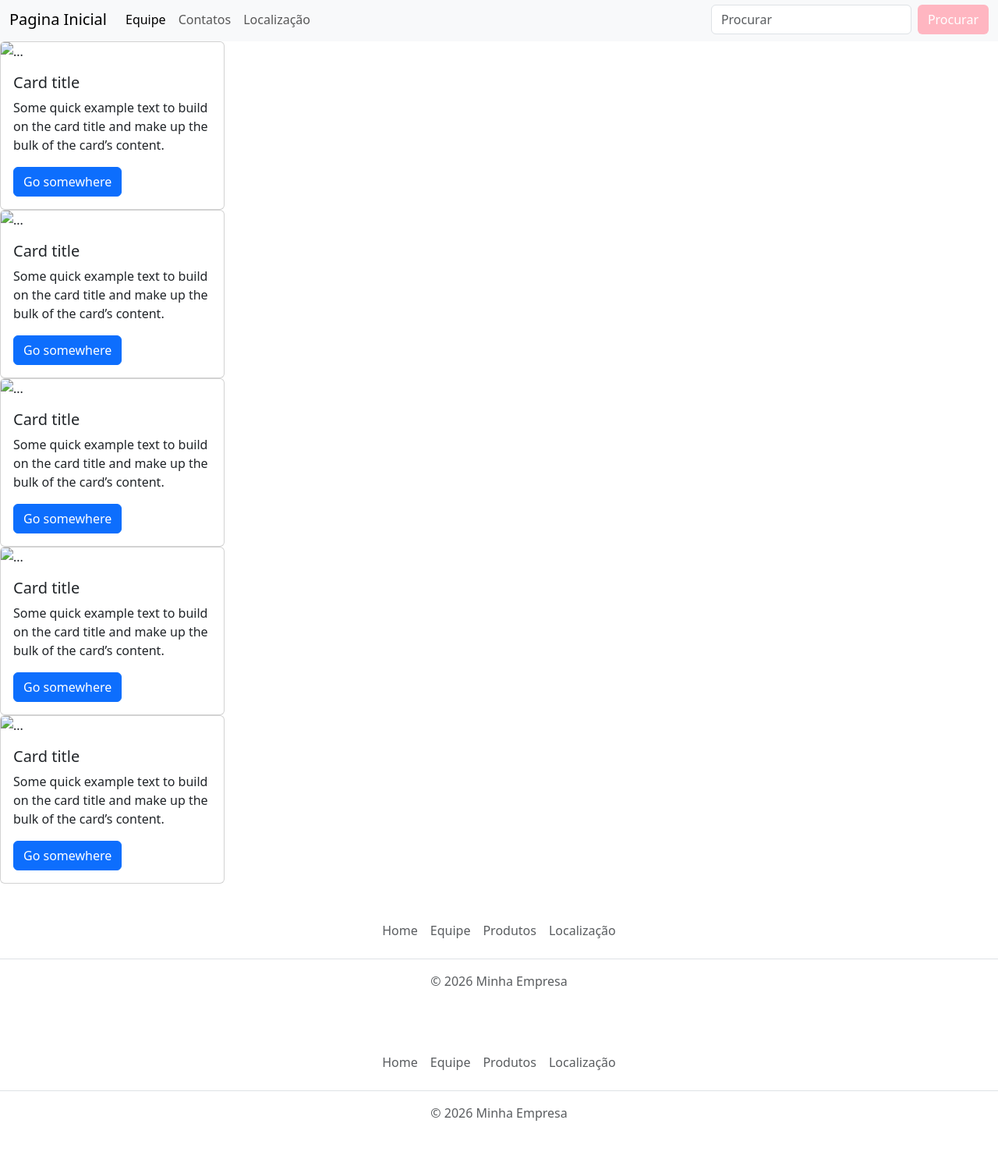
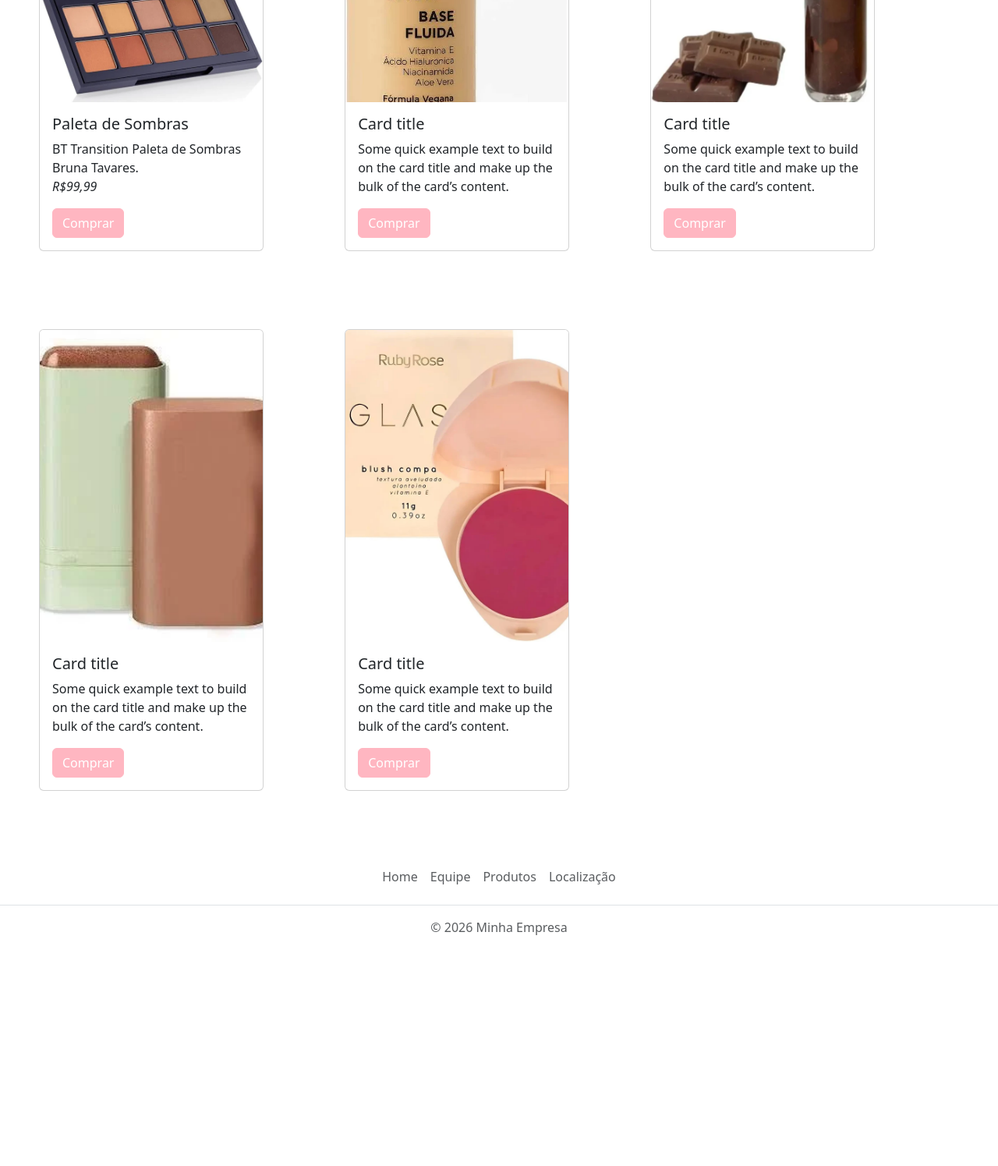
Before and after one commit to graziellypereira-ux/bootstrap, a plain HTML site: page paginas/produtos.html in a window 1280 px wide. Shown: the part 1254-2749 px from the top of the page at 78% size. After the commit the page ends 2511 px from the top, so only its background shows below. Drawn offline with nearby package versions, Linux system fonts and the light colour scheme.

Commit message:
adiciona ícones e imagens de produtos; atualiza HTML e CSS para incluir novos elementos visuais

```diff
--- a/paginas/produtos.html
+++ b/paginas/produtos.html
@@ -4,18 +4,22 @@
         <meta charset="utf-8">
         <meta name="viewport" content="width=device-width, initial-scale=1">
         <title>Produtos</title>
+        <link href="https://cdn.jsdelivr.net/npm/bootstrap@5.3.8/dist/css/bootstrap.min.css" rel="stylesheet" integrity="sha384-sRIl4kxILFvY47J16cr9ZwB07vP4J8+LH7qKQnuqkuIAvNWLzeN8tE5YBujZqJLB" crossorigin="anonymous">
         <!--Favicon-->
-        <link href="https://cdn.jsdelivr.net/npm/bootstrap@5.3.8/dist/css/bootstrap.min.css" rel="stylesheet" integrity="sha384-sRIl4kxILFvY47J16cr9ZwB07vP4J8+LH7qKQnuqkuIAvNWLzeN8tE5YBujZqJLB" crossorigin="anonymous">
+    <link rel="icon" type="image/x-icon" href="../icones/health_and_beauty_24dp_1F1F1F_FILL0_wght400_GRAD0_opsz24.png">
+        <!--Css-->
+    <link rel="StyleSheet" type="text/css" href="../style.css">
     </head>
     <body>
+        <!--Configuração Bootstrap-->
      <script src="https://cdn.jsdelivr.net/npm/bootstrap@5.3.8/dist/js/bootstrap.bundle.min.js" integrity="sha384-FKyoEForCGlyvwx9Hj09JcYn3nv7wiPVlz7YYwJrWVcXK/BmnVDxM+D2scQbITxI" crossorigin="anonymous"></script>
      <script src="https://cdn.jsdelivr.net/npm/@popperjs/core@2.11.8/dist/umd/popper.min.js" integrity="sha384-I7E8VVD/ismYTF4hNIPjVp/Zjvgyol6VFvRkX/vR+Vc4jQkC+hVqc2pM8ODewa9r" crossorigin="anonymous"></script>
     <script src="https://cdn.jsdelivr.net/npm/bootstrap@5.3.8/dist/js/bootstrap.min.js" integrity="sha384-G/EV+4j2dNv+tEPo3++6LCgdCROaejBqfUeNjuKAiuXbjrxilcCdDz6ZAVfHWe1Y" crossorigin="anonymous"></script>
         <!--inicio do site-->
         <nav class="navbar bg-body-tertiary">
-    <div class="container-fluid">
         <a class="navbar-brand" href="#">
-        <img src="../imagens/avqg5bz8q.webp" alt="Logo" width="80" height="50">
+            <div class="container-fluid justify-content-center">
+            <img src="../icones/Design sem nome.png" alt="Logo" width="150" height="150" class="me-2">
         </a>
     </div>
     </nav>
@@ -45,133 +49,69 @@
         </div>
     </div>
     </nav>
-        <!--cards-->
+    <!--cards de produtos-->
     <div class="card" style="width: 18rem;">
-    <img src="..." class="card-img-top" alt="...">
+  <img src="../imagens/shopping.webp" class="card-img-top" alt="Kit Gloss da Fran">
+  <div class="card-body">
+    <h5 class="card-title">Kit Gloss da Fran</h5>
+    <p class="card-text">Fran By Franciny Ehlke Kit Glosslicious.<br><i>R$38,99</i></p>
+    <a href="#" class="btn btn-card">Comprar</a>
+  </div>
+</div>
+<div class="card" style="width: 18rem;">
+  <img src="../imagens/shopping (1).webp" class="card-img-top" alt="Corretivo Liquido">
+  <div class="card-body">
+    <h5 class="card-title">Corretivo Liquido</h5>
+    <p class="card-text">Corretivo Camuflagem Angel Wings Catharine Hill.<br><i>R$39,90</i></p>
+    <a href="#" class="btn btn-card">Comprar</a>
+  </div>
+</div>
+<div class="card" style="width: 18rem;">
+  <img src="../imagens/shopping (4).webp" class="card-img-top" alt="...">
+  <div class="card-body">
+    <h5 class="card-title">Bronzer Stick</h5>
+    <p class="card-text">Bronzer Contour Stick Edition Oceane Edition.<br><i>R$50,30</i></p>
+    <a href="#" class="btn btn-card">Comprar</a>
+  </div>
+</div>
+    <div class="card" style="width: 18rem;">
+  <img src="../imagens/shopping (6).webp" class="card-img-top" alt="...">
+  <div class="card-body">
+    <h5 class="card-title">Paleta de Sombras</h5>
+    <p class="card-text">BT Transition Paleta de Sombras Bruna Tavares.<br><i>R$99,99</i></p>
+    <a href="#" class="btn btn-card">Comprar</a>
+  </div>
+</div>
+    <div class="card" style="width: 18rem;">
+  <img src="../imagens/shopping (9).webp" class="card-img-top" alt="...">
   <div class="card-body">
     <h5 class="card-title">Card title</h5>
     <p class="card-text">Some quick example text to build on the card title and make up the bulk of the card’s content.</p>
-        <a href="#" class="btn btn-primary">Go somewhere</a>
+    <a href="#" class="btn btn-card">Comprar</a>
   </div>
 </div>
     <div class="card" style="width: 18rem;">
-    <img src="..." class="card-img-top" alt="...">
+  <img src="../imagens/shopping (7).webp" class="card-img-top" alt="...">
   <div class="card-body">
     <h5 class="card-title">Card title</h5>
     <p class="card-text">Some quick example text to build on the card title and make up the bulk of the card’s content.</p>
-        <a href="#" class="btn btn-primary">Go somewhere</a>
+    <a href="#" class="btn btn-card">Comprar</a>
   </div>
  </div>
     <div class="card" style="width: 18rem;">
-    <img src="..." class="card-img-top" alt="...">
+  <img src="../imagens/shopping (8).webp" class="card-img-top" alt="...">
   <div class="card-body">
     <h5 class="card-title">Card title</h5>
     <p class="card-text">Some quick example text to build on the card title and make up the bulk of the card’s content.</p>
-        <a href="#" class="btn btn-primary">Go somewhere</a>
+    <a href="#" class="btn btn-card">Comprar</a>
   </div>
  </div>
  <div class="card" style="width: 18rem;">
-    <img src="..." class="card-img-top" alt="...">
+  <img src="../imagens/shopping (2).webp" class="card-img-top" alt="...">
   <div class="card-body">
     <h5 class="card-title">Card title</h5>
     <p class="card-text">Some quick example text to build on the card title and make up the bulk of the card’s content.</p>
-        <a href="#" class="btn btn-primary">Go somewhere</a>
-    </div>
-    </div>
-    <div class="card" style="width: 18rem;">
-    <img src="..." class="card-img-top" alt="...">
-    <div class="card-body">
-        <h5 class="card-title">Card title</h5>
-        <p class="card-text">Some quick example text to build on the card title and make up the bulk of the card’s content.</p>
-        <a href="#" class="btn btn-primary">Go somewhere</a>
-    </div>
-    </div>
-    <!doctype html>
-<html lang="en">
-  <head>
-    <meta charset="utf-8">
-    <meta name="viewport" content="width=device-width, initial-scale=1">
-    <title>Produtos</title>
-    <!--Favicon-->
-    <link href="https://cdn.jsdelivr.net/npm/bootstrap@5.3.8/dist/css/bootstrap.min.css" rel="stylesheet" integrity="sha384-sRIl4kxILFvY47J16cr9ZwB07vP4J8+LH7qKQnuqkuIAvNWLzeN8tE5YBujZqJLB" crossorigin="anonymous">
-  </head>
-  <body>
-    <script src="https://cdn.jsdelivr.net/npm/bootstrap@5.3.8/dist/js/bootstrap.bundle.min.js" integrity="sha384-FKyoEForCGlyvwx9Hj09JcYn3nv7wiPVlz7YYwJrWVcXK/BmnVDxM+D2scQbITxI" crossorigin="anonymous"></script>
-    <script src="https://cdn.jsdelivr.net/npm/@popperjs/core@2.11.8/dist/umd/popper.min.js" integrity="sha384-I7E8VVD/ismYTF4hNIPjVp/Zjvgyol6VFvRkX/vR+Vc4jQkC+hVqc2pM8ODewa9r" crossorigin="anonymous"></script>
-    <script src="https://cdn.jsdelivr.net/npm/bootstrap@5.3.8/dist/js/bootstrap.min.js" integrity="sha384-G/EV+4j2dNv+tEPo3++6LCgdCROaejBqfUeNjuKAiuXbjrxilcCdDz6ZAVfHWe1Y" crossorigin="anonymous"></script>
-    <!--inicio do site-->
-    <nav class="navbar bg-body-tertiary">
-  <div class="container-fluid">
-    <a class="navbar-brand" href="#">
-      <img src="../imagens/avqg5bz8q.webp" alt="Logo" width="80" height="50">
-    </a>
-  </div>
-</nav>
-    <!--navbar-->
-   <nav class="navbar navbar-expand-lg bg-body-tertiary">
-  <div class="container-fluid">
-    <button class="navbar-toggler" type="button" data-bs-toggle="collapse" data-bs-target="#navbarTogglerDemo01" aria-controls="navbarTogglerDemo01" aria-expanded="false" aria-label="Toggle navigation">
-      <span class="navbar-toggler-icon"></span>
-    </button>
-    <div class="collapse navbar-collapse" id="navbarTogglerDemo01">
-      <a class="navbar-brand" href="../index.html">Pagina Inicial</a>
-      <ul class="navbar-nav me-auto mb-2 mb-lg-0">
-        <li class="nav-item">
-          <a class="nav-link active" aria-current="page" href="paginas/equipe.html">Equipe</a>
-        </li>
-        <li class="nav-item">
-          <a class="nav-link" href="paginas/contatos.html">Contatos</a>
-        </li>
-        <li class="nav-item">
-          <a class="nav-link" href="paginas/mapa.html">Localização</a>
-        </li>
-      </ul>
-      <form class="d-flex" role="search">
-        <input class="form-control me-2" type="search" placeholder="Procurar" aria-label="Search"/>
-        <button class="btn" type="submit"style="background-color: #ffb6c1; color: white;">Procurar</button>
-      </form>
-    </div>
-  </div>
-   </nav>
-    <!--cards-->
-    <div class="card" style="width: 18rem;">
-  <img src="..." class="card-img-top" alt="...">
-  <div class="card-body">
-    <h5 class="card-title">Card title</h5>
-    <p class="card-text">Some quick example text to build on the card title and make up the bulk of the card’s content.</p>
-    <a href="#" class="btn btn-primary">Go somewhere</a>
-  </div>
-</div>
-<div class="card" style="width: 18rem;">
-  <img src="..." class="card-img-top" alt="...">
-  <div class="card-body">
-    <h5 class="card-title">Card title</h5>
-    <p class="card-text">Some quick example text to build on the card title and make up the bulk of the card’s content.</p>
-    <a href="#" class="btn btn-primary">Go somewhere</a>
-  </div>
-</div>
-<div class="card" style="width: 18rem;">
-  <img src="..." class="card-img-top" alt="...">
-  <div class="card-body">
-    <h5 class="card-title">Card title</h5>
-    <p class="card-text">Some quick example text to build on the card title and make up the bulk of the card’s content.</p>
-    <a href="#" class="btn btn-primary">Go somewhere</a>
-  </div>
-</div>
-<div class="card" style="width: 18rem;">
-  <img src="..." class="card-img-top" alt="...">
-  <div class="card-body">
-    <h5 class="card-title">Card title</h5>
-    <p class="card-text">Some quick example text to build on the card title and make up the bulk of the card’s content.</p>
-    <a href="#" class="btn btn-primary">Go somewhere</a>
-  </div>
-</div>
-<div class="card" style="width: 18rem;">
-  <img src="..." class="card-img-top" alt="...">
-  <div class="card-body">
-    <h5 class="card-title">Card title</h5>
-    <p class="card-text">Some quick example text to build on the card title and make up the bulk of the card’s content.</p>
-    <a href="#" class="btn btn-primary">Go somewhere</a>
+    <a href="#" class="btn btn-card">Comprar</a>
   </div>
 </div>
     <!--footer-->
@@ -192,27 +132,5 @@
         </ul>
         <p class="text-center text-body-secondary">© 2026 Minha Empresa</p>
     </footer>
-</nav>
     </body>
     </html>
-        <!--footer-->
-        <footer class="py-3 my-4">
-        <ul class="nav justify-content-center border-bottom pb-3 mb-3">
-            <li class="nav-item">
-                <a href="../index.html" class="nav-link px-2 text-body-secondary">Home</a>
-            </li>
-            <li class="nav-item">
-                <a href="equipe.html" class="nav-link px-2 text-body-secondary">Equipe</a>
-            </li>
-            <li class="nav-item">
-                <a href="produtos.html" class="nav-link px-2 text-body-secondary">Produtos</a>
-            </li>
-            <li class="nav-item">
-                <a href="mapa.html" class="nav-link px-2 text-body-secondary">Localização</a>
-            </li>
-        </ul>
-        <p class="text-center text-body-secondary">© 2026 Minha Empresa</p>
-    </footer>
-    </nav>
-    </body>
-    </html>
--- a/style.css
+++ b/style.css
@@ -1 +1,25 @@
-body {color: black;}
+.card{
+	display: inline-block;
+	margin: 50px;
+}
+.btn-card{
+	background-color:#ffb6c1;
+	color:white;
+	border-color:#ffb6c1;
+}
+
+.btn-card:hover{
+	background-color:#ff9eb5;
+	color:white;
+	border-color:#ff9eb5;
+}
+.card{
+	height: 250%;
+}
+.card-img-top{
+	height: 400px;
+	object-fit: cover;
+}
+.container-fluid{
+	justify-content: center;
+}
```
Also changed, not shown: index.html (+9 -5 lines), paginas/contatos.html (+2 -2 lines), paginas/equipe.html (+4 -2 lines), paginas/mapa.html (+2 -2 lines), icones/Design sem nome.png (added), icones/health_and_beauty_24dp_1F1F1F_FILL0_wght400_GRAD0_opsz24.png (added), imagens/shopping (1).webp (added), imagens/shopping (2).webp (added), imagens/shopping (4).webp (added), imagens/shopping (6).webp (added), imagens/shopping (7).webp (added), imagens/shopping (8).webp (added), imagens/shopping (9).webp (added), imagens/shopping.webp (added). Lines whose indentation alone changed are shown as unchanged.
